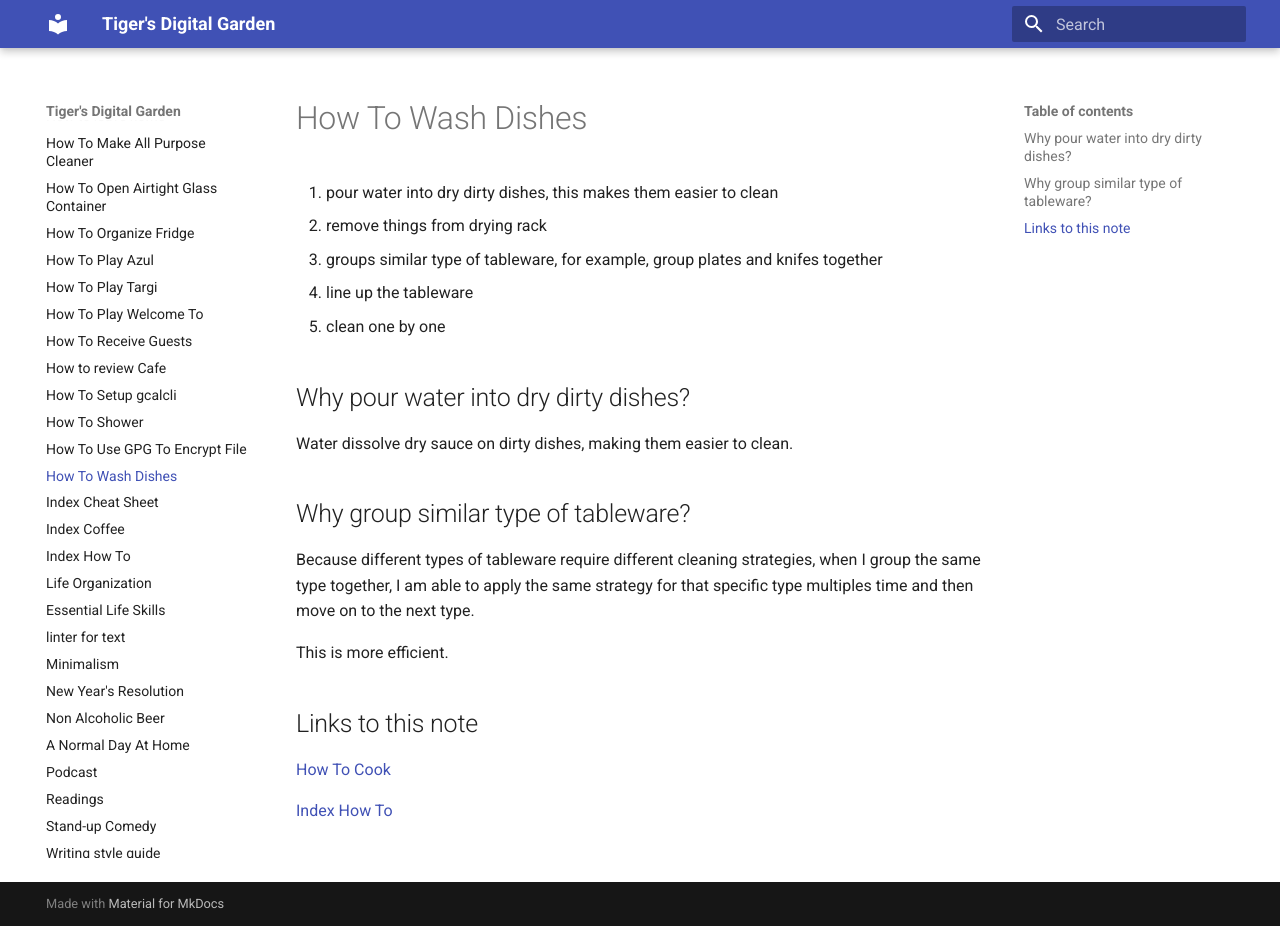
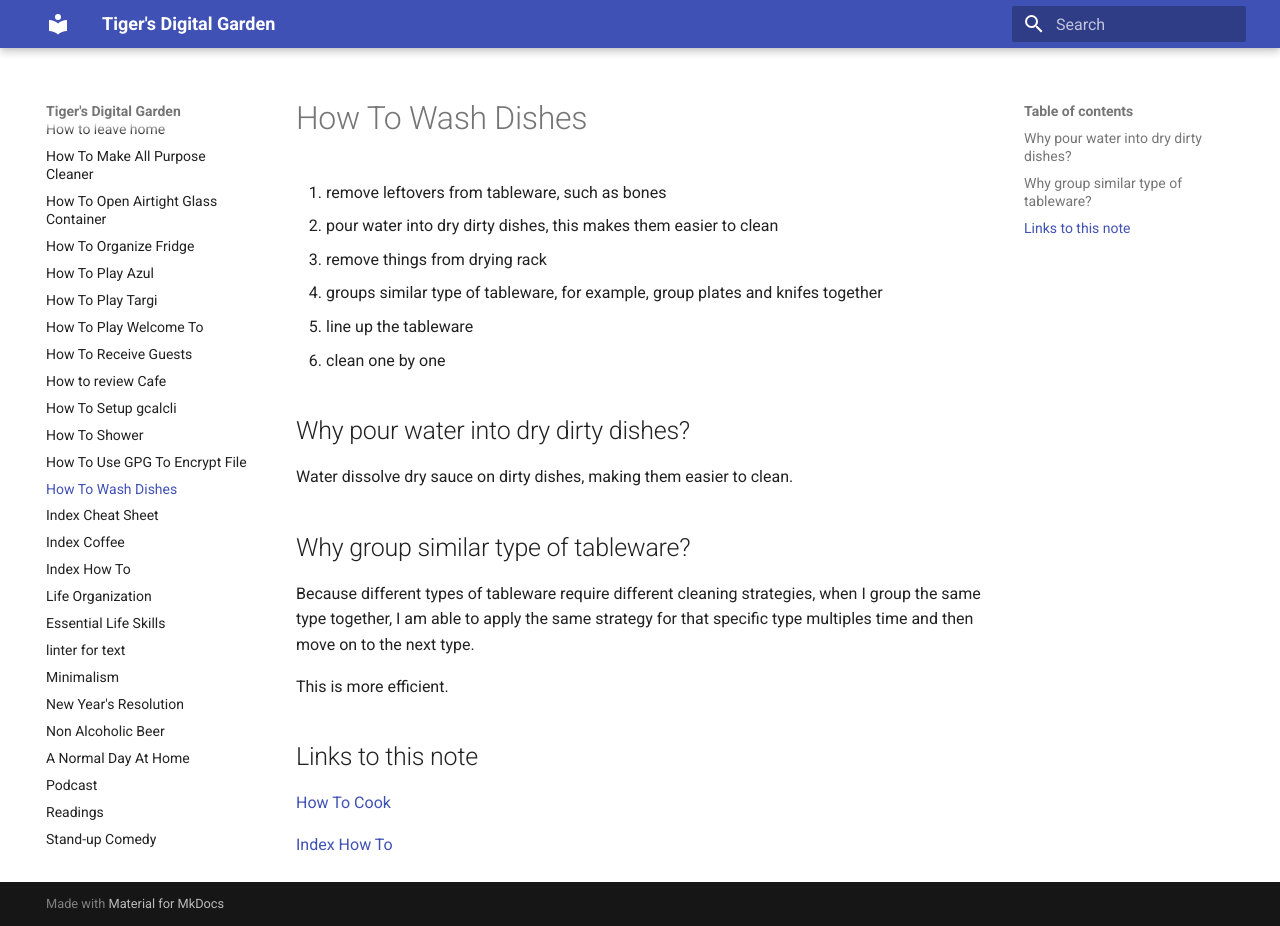
Before and after one commit to ynotstartups/notes, an MkDocs documentation site: the page built from notes/how-to-wash-dishes.md, in a window 1280 px wide and 926 px high. Built offline with MkDocs 1.6.1 and Material for MkDocs 9.7.7, drawn with Linux system fonts in a browser that asks for light colours.

Commit message:
add how to wash dishes

```diff
--- a/notes/how-to-wash-dishes.md
+++ b/notes/how-to-wash-dishes.md
@@ -1,5 +1,6 @@
 # How To Wash Dishes
 
+1. remove leftovers from tableware, such as bones
 1. pour water into dry dirty dishes, this makes them easier to clean
 1. remove things from drying rack
 1. groups similar type of tableware, for example, group plates and knifes together
```
